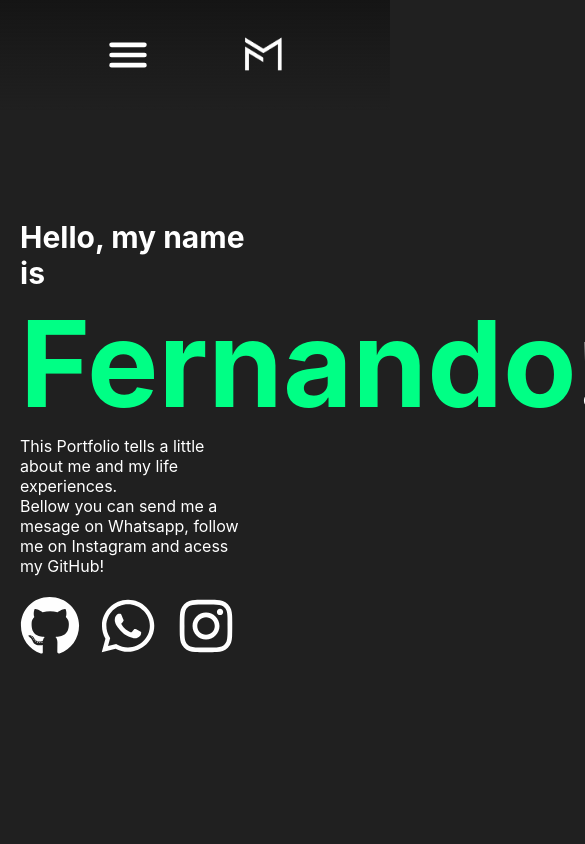
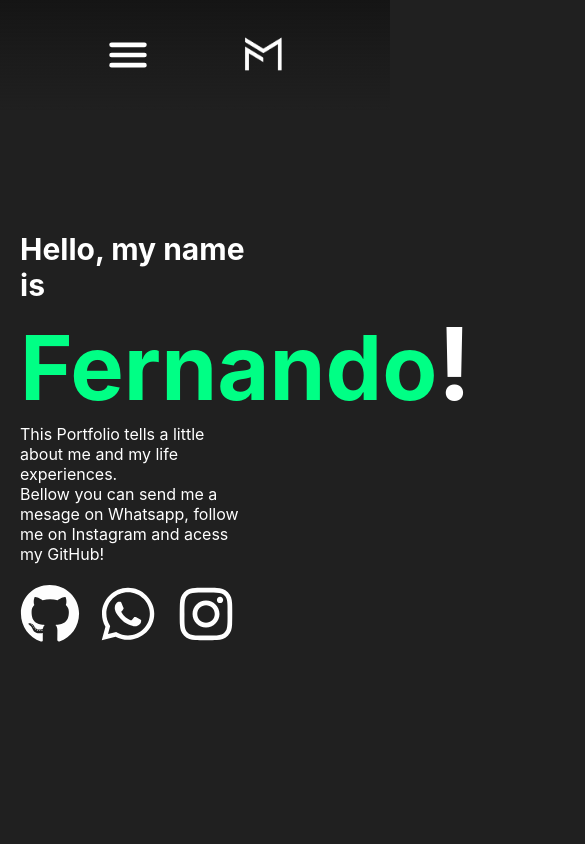
Before and after one commit to fernandomp26/fernandomorales_portfolio, a React (Vite) app: page / in a window 390 px wide. Shown: the top 844 px of the page, 585 px wide, since content can reach past the window. Built offline with nearby package versions, Linux system fonts and the light colour scheme.

Commit message:
Update Apresentation.css

```diff
--- a/src/components/Apresentation.css
+++ b/src/components/Apresentation.css
@@ -121,7 +121,7 @@ h1.hello {
       width: 100%;
    }
 
-   .main-text h1.name, h1 strong {
+   .main-text h1 strong {
       font-size: 90px;
    }
 }
```
